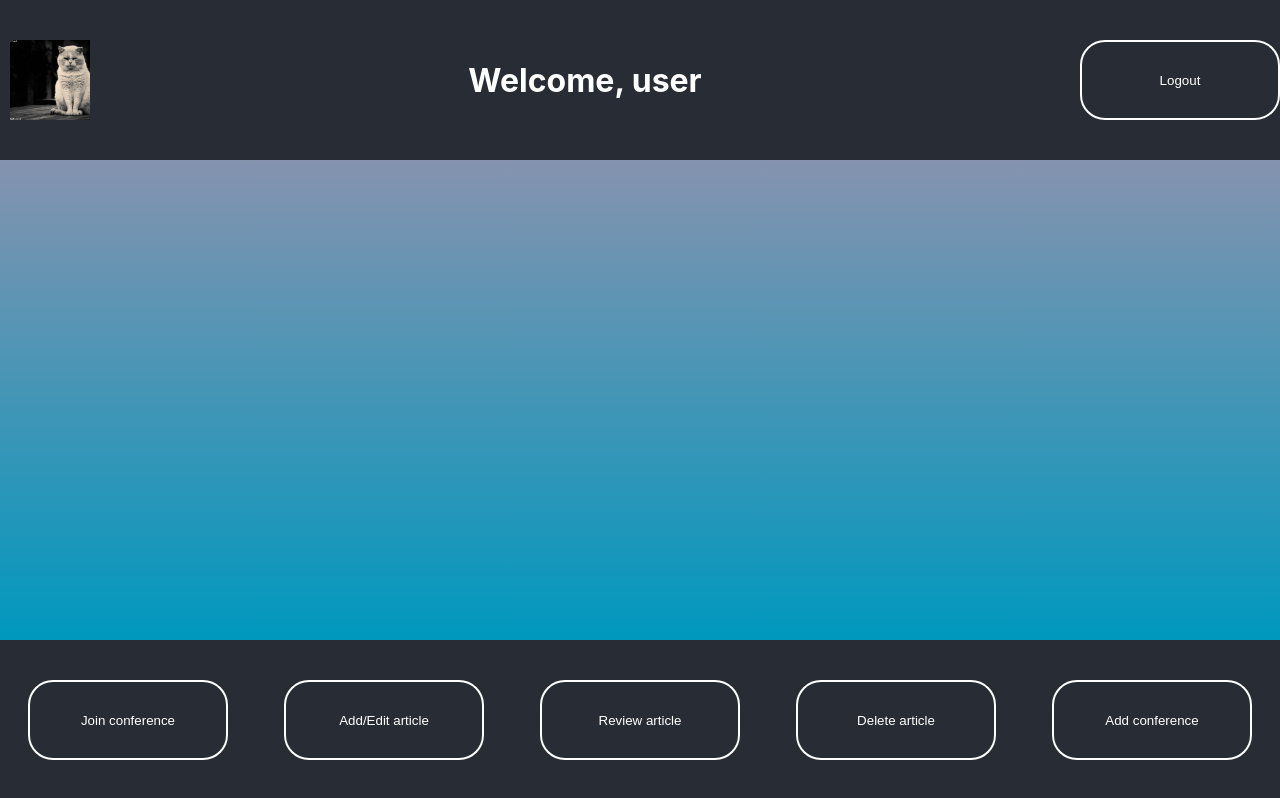
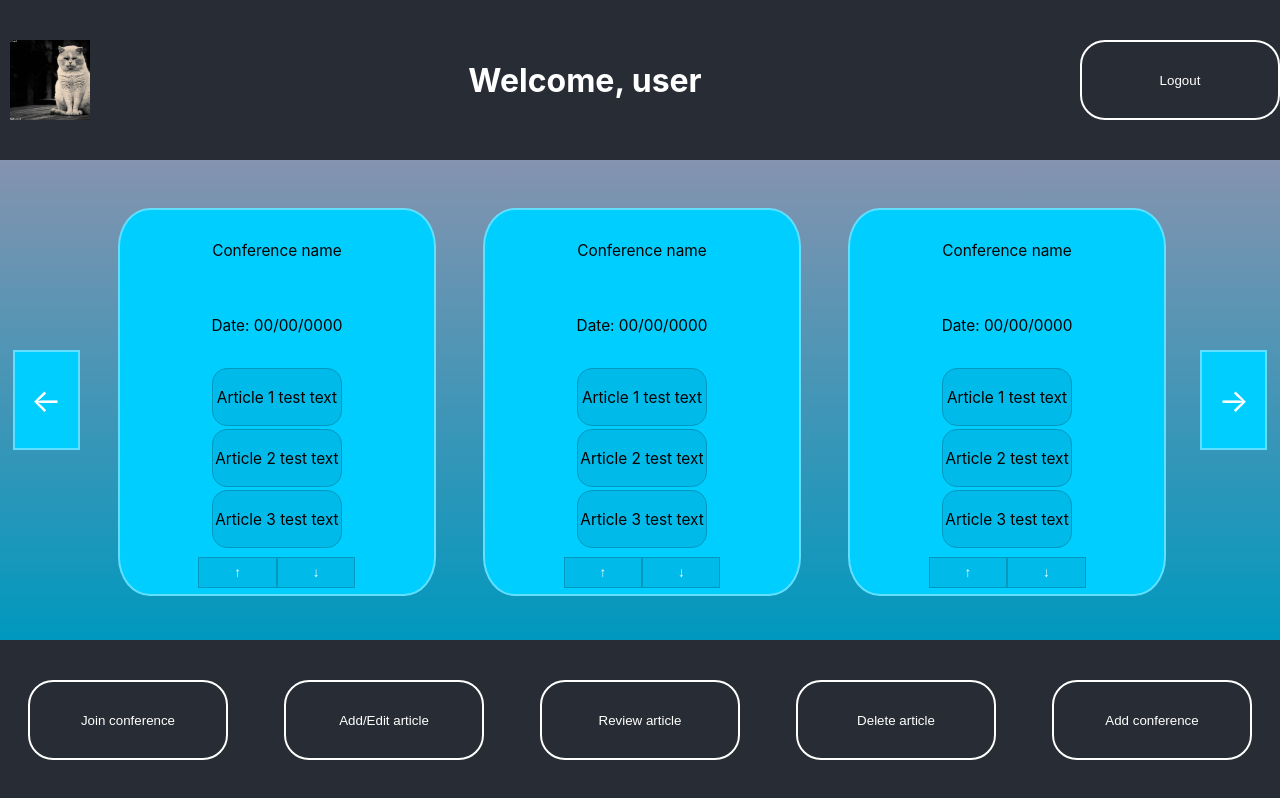
Before and after one commit to Dweniell/Conference-Organizer-App, a React (Create React App) app in the folder conforg/: page /main in a window 1280 px wide. Built offline with nearby package versions, Linux system fonts and the light colour scheme.

Commit message:
added the conference template and instances of it to the main screen

```diff
--- /dev/null
+++ b/conforg/src/Components/Conference/Conference.css
@@ -0,0 +1,101 @@
+.Conf{
+    display: flex;
+    justify-content: center;
+    align-items: center;
+    flex-direction: column;
+    width: 100%;
+    height: 100%;
+    border: 2px solid #61dfff;
+    background-color: #00CEFF;
+    border-radius: 10%;
+    font-size: 1.2vw;
+}
+.Conf:focus{
+    border: 2px solid #FFB000;
+}
+.ConfName{
+    display:flex;
+    text-align: center;
+    width: 75%;
+    height: 18%;
+    margin: 1%;
+    justify-content: center;
+    align-items: center;
+    background-color: #00CEFF;
+    border: #0098be;
+    transition-duration: 0.4s;
+}
+.ConfName:hover{
+    background-color: #0098be;
+    cursor: pointer;
+}
+.ConfDate{
+    display: flex;
+    justify-content: center;
+    align-items: center;
+    text-align: center;
+    width: 75%;
+    height: 18%;
+    margin: 1%;
+    background-color: #00CEFF;
+}
+.Articles{
+    display: flex;
+    text-align: center;
+    justify-content: center;
+    align-items: center;
+    width:100%;
+    height: 48%;
+    margin: 1%;
+}
+.ArticleList{
+    display:flex;
+    align-items: center;
+    flex-direction: column;
+    list-style-type:none;
+    padding: 0px;
+    height: 100%;
+}
+.ArticleItem{
+    display: flex;
+    text-align: center;
+    justify-content: center;
+    flex-direction: row;
+    align-items: center;
+    width: 100%;
+    border: 1px solid #0098be;
+    background-color: #00bae9;
+    border-radius: 15px;
+    padding: 1%;
+    margin: 1%;
+    height: 29.3%;
+    transition-duration: 0.4s;
+}
+.ArticleItem:focus{
+    background-color: #0098be;
+}
+.ArticleItem:hover{
+    cursor:pointer;
+    background-color: #0098be;
+}
+.UDButtons{
+    font-size: 1.2vw;
+    display: flex;
+    flex-direction: row;
+    justify-content: center;
+    align-items: center;
+    width: 100%;
+    height: 8%;
+    margin: 1%;
+}
+.CButtons{
+    width: 25%;
+    height: 100%;
+    background-color: #00bae9;
+    color:white;
+    border:1px solid #0098be;
+}
+.CButtons:hover{
+    cursor:pointer;
+    background-color: #0098be;
+}
--- /dev/null
+++ b/conforg/src/Components/Conference/Conference.js
@@ -0,0 +1,27 @@
+import React from 'react'
+import './Conference.css'
+function ConferenceTemplate(){
+    return(
+        <div className='Conf' tabIndex={1}>
+            <div className='ConfName'>
+                <p>Conference name</p>
+            </div>
+            <div className='ConfDate'>
+                <p>Date: 00/00/0000</p>
+            </div>
+            <div className='Articles'>
+                <ul className='ArticleList'>
+                    <li className='ArticleItem' tabIndex={2}> Article 1 test text</li>
+                    <li className='ArticleItem' tabIndex={2}> Article 2 test text</li>
+                    <li className='ArticleItem' tabIndex={2}>  Article 3 test text</li>
+                </ul>
+            </div>
+            <div className='UDButtons'>
+                <button type='button' className='CButtons'>↑</button>
+                <button type='button' className='CButtons'>↓</button>
+            </div>
+        </div>
+    )
+}
+
+export default ConferenceTemplate
--- a/conforg/src/Components/MainScreen/MainScreen.css
+++ b/conforg/src/Components/MainScreen/MainScreen.css
@@ -55,3 +55,39 @@
     height: 20%;
     padding: 0px;
 }
+.Conferences{
+    display: flex;
+    flex-direction: row;
+    text-align: center;
+    justify-content: center;
+    align-items: center;
+    width:100%;
+    height:100%;
+    list-style-type:none;
+    padding: 0%;
+    margin: 0%;
+}
+.ConferenceItem{
+    margin: 2%;
+    width: 100%;
+    height: 80%
+}
+.NextArticle{
+    margin: 1%;
+    width: 20%;
+    height: 20%;
+    display: flex;
+    justify-content: center;
+    flex-direction: column;
+    align-items: center;
+    text-align: center;
+    border: 2px solid #61dfff;
+    background-color: #00CEFF;
+    font-size: xx-large;
+    color: white;
+    transition-duration: 0.4s;
+}
+.NextArticle:hover{
+    background-color: #0098be;
+    cursor:pointer;
+}
--- a/conforg/src/Components/MainScreen/MainScreen.js
+++ b/conforg/src/Components/MainScreen/MainScreen.js
@@ -1,6 +1,7 @@
 import React from 'react'
 import './MainScreen.css'
 import logo from '../../placeholder.jpg';
+import ConferenceTemplate from '../Conference/Conference'
 import { useNavigate } from 'react-router-dom'
 
 function MainScreen(){
@@ -18,6 +19,19 @@ function MainScreen(){
                 </header>
             </div>
             <div className='MidScreen'>
+                <ul className='Conferences'>
+                        <li className='ConferenceItem NextArticle'>←</li>
+                        <li className='ConferenceItem'>
+                            <ConferenceTemplate/>
+                        </li>
+                        <li className='ConferenceItem'>
+                            <ConferenceTemplate/>
+                        </li>
+                        <li className='ConferenceItem'>
+                            <ConferenceTemplate/>
+                        </li>
+                        <li className='ConferenceItem NextArticle'>→</li>
+                    </ul>
             </div>
             <div className='BottomScreen'>
                     <button type='button' className='LogoutBtn'>Join conference</button>
```
